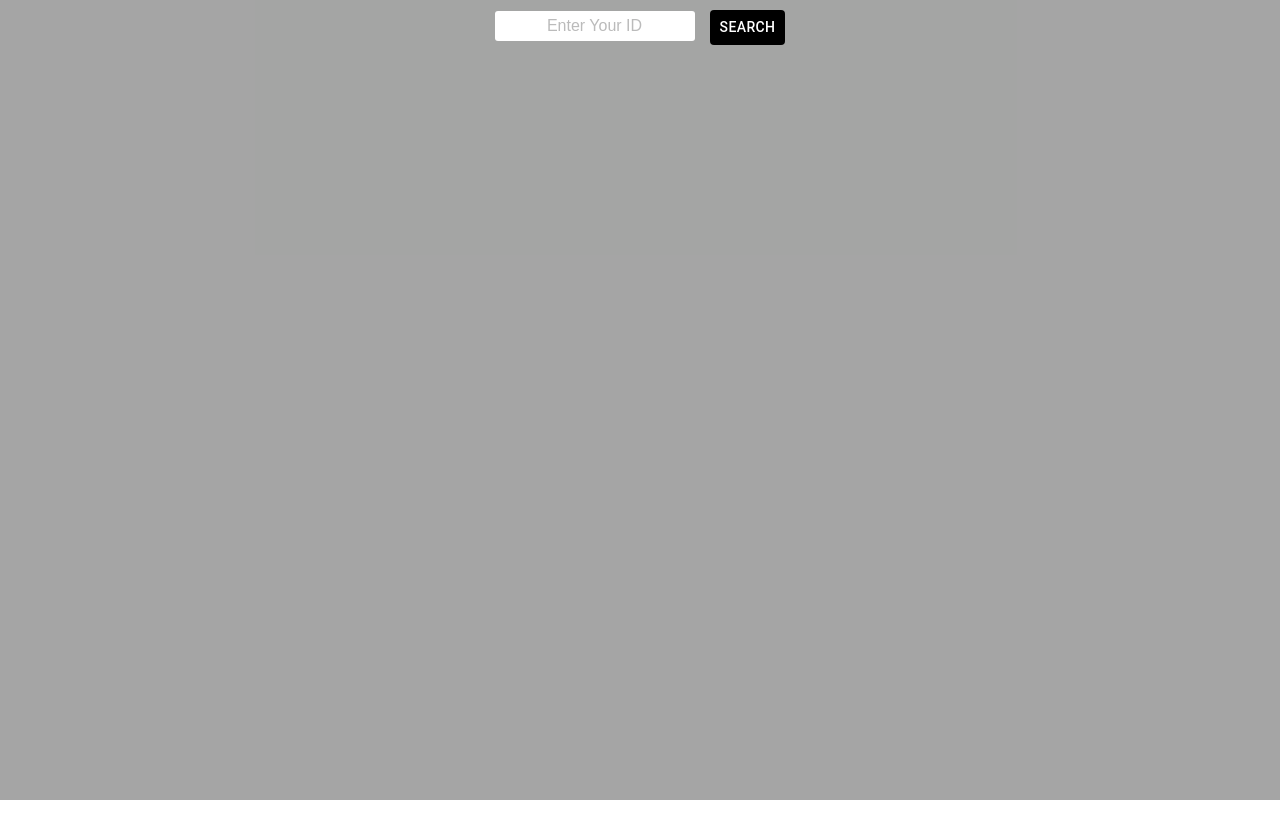
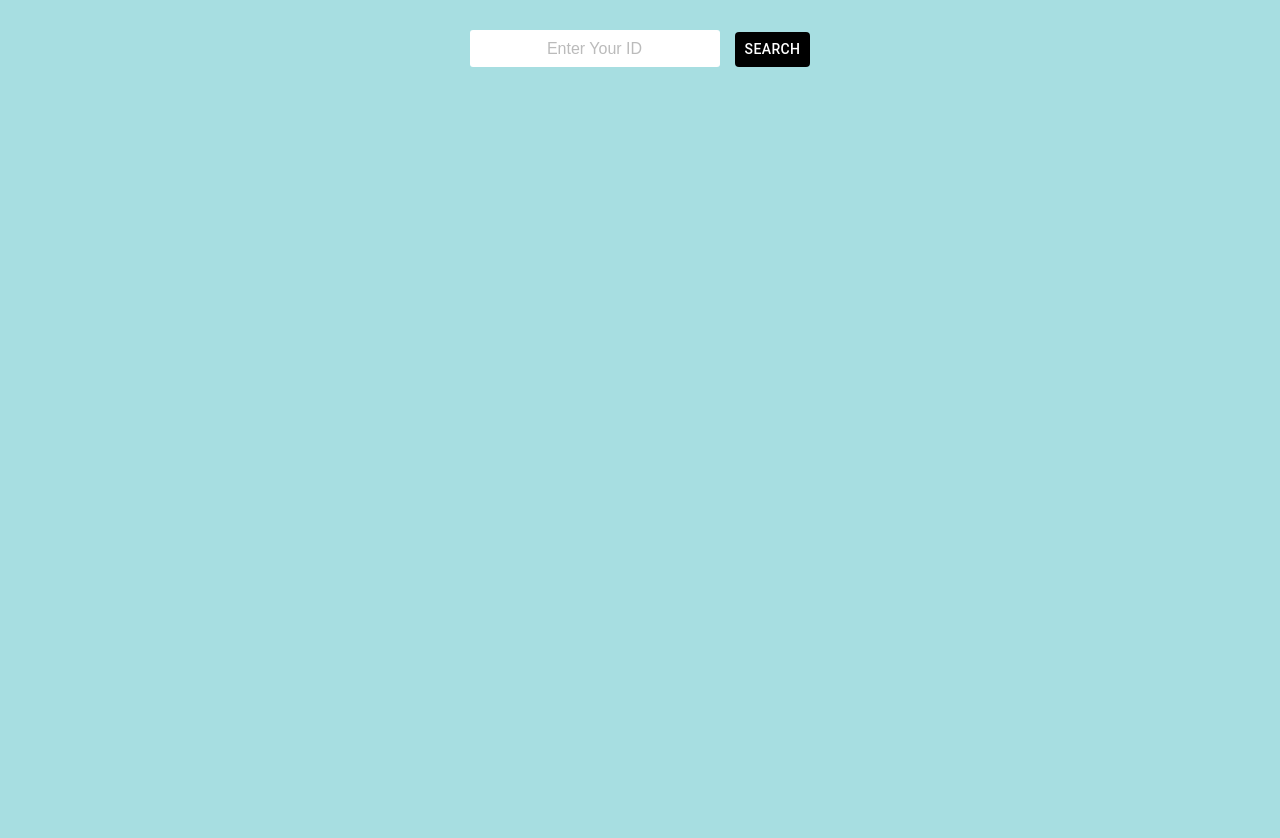
Before and after one commit to Hafeez-ahad/MicroFinance_Frontend_Brevo, a React (Vite) app: page /userstatusById in a window 1280 px wide. Shown: the top 838 px of the page. Before the commit the page ends 800 px from the top, so only its background shows below. Built offline with nearby package versions, Linux system fonts and the light colour scheme.

Commit message:
first commit

```diff
--- a/src/Api/index.js
+++ b/src/Api/index.js
@@ -1,8 +1,9 @@
 import axios from 'axios';
 
+const URL = import.meta.env.VITE_URL;
 
 const apiClient = axios.create({
-    baseURL: "https://micro-finance-backend.vercel.app"  ,
+    baseURL:  URL ,
     timeout :7000,
     headers : {
         "Content-Type" : 'application/json'
--- a/src/components/admincomponent/muiTable/MuiTable1.jsx
+++ b/src/components/admincomponent/muiTable/MuiTable1.jsx
@@ -62,6 +62,7 @@ export default function CustomizedTables({ rows, onApproveData,onRejectData,logo
       <Table sx={{ minWidth: 700 }} aria-label="customized table">
         <TableHead>
           <TableRow>
+            <StyledTableCell>User ID</StyledTableCell>
             <StyledTableCell>NAME</StyledTableCell>
             <StyledTableCell>CNIC</StyledTableCell>
             <StyledTableCell>EMAIL</StyledTableCell>
@@ -102,6 +103,7 @@ export default function CustomizedTables({ rows, onApproveData,onRejectData,logo
 
             return (
               <StyledTableRow key={row._id}>
+                <StyledTableCell align="center">{row._id}</StyledTableCell>
                 <StyledTableCell align="center">{row.name}</StyledTableCell>
                 <StyledTableCell align="center">{row.cnic}</StyledTableCell>
                 <StyledTableCell align="center">{row.email}</StyledTableCell>
--- a/src/components/checkStatusByID/Status_Id.jsx
+++ b/src/components/checkStatusByID/Status_Id.jsx
@@ -5,6 +5,7 @@ import QRCode from "react-qr-code";
 import html2canvas from "html2canvas";
 import { jsPDF } from "jspdf";
 import { getReq } from "../../Api/axios.js";
+import { useNavigate } from "react-router";
 
 const Status_Id = () => {
   const [getResponce, setGetResponce] = useState("");
@@ -43,7 +44,7 @@ const Status_Id = () => {
       pdf.save("user-detail.pdf");
     });
   };
-
+const navigate = useNavigate()
   return (
     <div className="main-checkkById">
       <div className="input_id">
@@ -125,6 +126,8 @@ const Status_Id = () => {
                   style={{ height: "150px", width: "150px" }}
                 />
               </p>
+              <button className="btn-close" onClick={()=>navigate("/")} >Close</button>
+
             </div>
           </div>
 
--- a/src/components/checkStatusByID/status_id.css
+++ b/src/components/checkStatusByID/status_id.css
@@ -5,14 +5,15 @@
 }
 /* 67b376686f96c1423121125b */
 .main-checkkById {
-  background-color: rgba(36, 37, 36, 0.413);
-  min-height: 100vh;
+  background-color: rgba(42, 174, 183, 0.413);
+  min-height: 150vh;
 }
 
 .input_id {
   width: 100%;
   text-align: center;
-padding: 10px 0px;  margin:  0px;
+padding: 30px 0px;
+ margin:  0px;
 }
 .input_id .btn {
   background-color: rgb(0, 0, 0);
@@ -23,8 +24,8 @@ padding: 10px 0px;  margin:  0px;
 .input_id input {
   padding: 10px 15px;
   border-radius: 3px;
-  width: 200px;
-  height: 30px;
+  width: 250px;
+  height: 37px;
   text-align: center;
   border: none;
   outline: none;
--- a/src/components/deetailForm/DetailForm.jsx
+++ b/src/components/deetailForm/DetailForm.jsx
@@ -39,11 +39,12 @@ const[loader,setloader] = useState(false)
     formData.append("id", id);
     // console.log("Sending FormData:", formData); // ✅ Debugging
 
+    const URL_1 = import.meta.env.VITE_URL;
 
     try {
       const response = await axios.post(
-        // "http://localhost:8000/proceed/userDetail",
-        "https://micro-finance-backend.vercel.app/proceed/userDetail",
+       ` ${URL_1}proceed/userDetail`,
+        // "https://micro-finance-backend.vercel.app/proceed/userDetail",
         formData,
         {
           timeout:7000,
--- a/src/components/userStatus/User_status.css
+++ b/src/components/userStatus/User_status.css
@@ -38,6 +38,10 @@ padding-top: 10px;
     font-size: 16px;
     display: flex;
     align-items: center;
+  }
+  .btn-close {
+ margin-top: 20px;
+ background-color: rgb(8, 0, 255) !important;
   }
 
   .user-card .label {
--- a/src/components/userStatus/User_status.jsx
+++ b/src/components/userStatus/User_status.jsx
@@ -1,9 +1,8 @@
 import React, { useEffect, useState,useRef } from "react";
 import "./User_status.css";
 import { getReq } from "../../Api/axios.js";
-import { useParams } from "react-router";
+import { useNavigate, useParams } from "react-router";
 import QRCode from "react-qr-code";
-
 // ==
 import html2canvas from "html2canvas";
 import { jsPDF } from "jspdf";
@@ -12,6 +11,7 @@ const User_status = () => {
   const { id } = useParams();
   const [getResponce, setGetResponce] = useState("");
   const cardRef = useRef(); // Ref for capturing the user-card div
+  const navigate = useNavigate()
 
   const callApi = async () => {
     const response = await getReq("/proceed/");
@@ -41,6 +41,7 @@ const User_status = () => {
     <>
       <div className="user-status">
         <>
+
           <div ref={cardRef} className="user-card">
             <div className="submission-message">
               Your response is submitted <br />
@@ -49,6 +50,9 @@ const User_status = () => {
             <h5 style={{ color: "red", textAlign: "center" }}>
               NOTE: Please Take a print And save your ID
             </h5>
+            <p className="email">
+              <span className="label">Your ID:</span> {getResponce._id}
+            </p>
             <p className="email">
               <span className="label">Your Email:</span> {getResponce.email}
             </p>
@@ -101,8 +105,11 @@ const User_status = () => {
                     style={{ height: "150px", width: "150px" }}
                   />
                 </p>
+                <p> <button className="btn-close" onClick={()=>navigate("/")} >Close</button></p>
               </div>
             </div>
+
+
           )}
         </>
       </div>
```
Also changed, not shown: package.json (+6 -6 lines), 2 other files (tests, documents, lock files or other folders).
